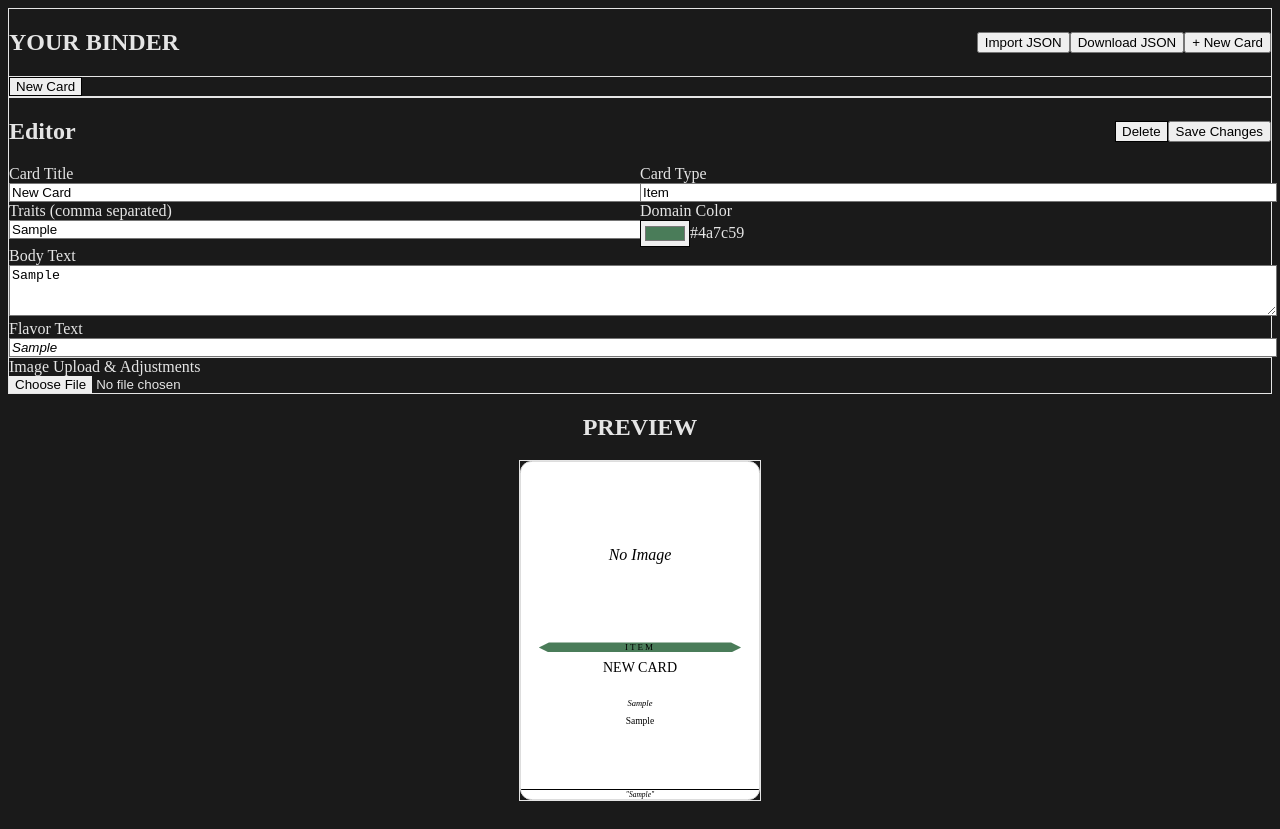
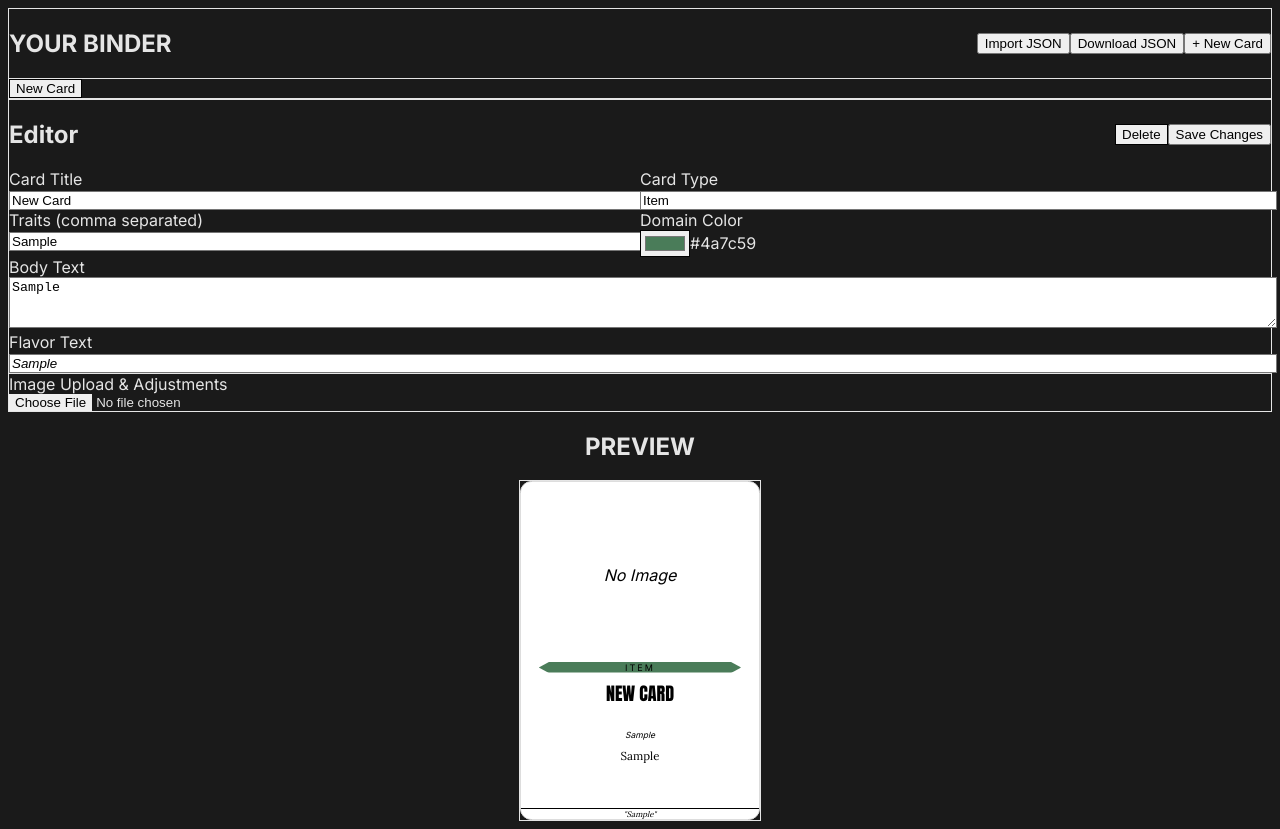
Before and after one commit to jfarschman/daggerheart-cards, a Next.js app: page / in a window 1280 px wide. Both pictures are taken after typing "Sample", "Sample", "Sample" into the empty fields and a click on the button "Save Changes". Before the commit the page ends 808 px from the top, so only its background shows below. Built offline with nearby package versions, Linux system fonts and the light colour scheme.

Commit message:
feature: control font size and placement

```diff
--- a/src/app/layout.js
+++ b/src/app/layout.js
@@ -1,28 +1,34 @@
-import { Geist, Geist_Mono } from "next/font/google";
-import "./globals.css";
+import { Inter, Anton, Lora } from 'next/font/google'
+import './globals.css'
 
-const geistSans = Geist({
-  variable: "--font-geist-sans",
-  subsets: ["latin"],
-});
+// The UI font
+const inter = Inter({ subsets: ['latin'] })
 
-const geistMono = Geist_Mono({
-  variable: "--font-geist-mono",
-  subsets: ["latin"],
-});
+// The Card Title font (Thick, condensed, heavy)
+const anton = Anton({
+  weight: '400',
+  subsets: ['latin'],
+  variable: '--font-anton'
+})
+
+// The Card Body font (Clean, legible serif)
+const lora = Lora({
+  subsets: ['latin'],
+  variable: '--font-lora'
+})
 
 export const metadata = {
-  title: "Create Next App",
-  description: "Generated by create next app",
-};
+  title: 'Daggerheart Card Forge',
+  description: 'A digital binder and print layout tool for Daggerheart homebrew.',
+}
 
 export default function RootLayout({ children }) {
   return (
-    <html
-      lang="en"
-      className={`${geistSans.variable} ${geistMono.variable} h-full antialiased`}
-    >
-      <body className="min-h-full flex flex-col">{children}</body>
+    <html lang="en">
+      {/* We inject all three font variables into the main body tag */}
+      <body className={`${inter.className} ${anton.variable} ${lora.variable}`}>
+        {children}
+      </body>
     </html>
-  );
+  )
 }
--- a/src/app/page.js
+++ b/src/app/page.js
@@ -14,7 +14,7 @@ export default function Home() {
     bodyText: "",
     flavorText: "",
     imagePath: "",
-    imageConfig: { x: 50, y: 50, scale: 1 },
+    imageConfig: { x: 50, y: 50, scale: 1, textHeight: 45, fontSize: 11.5 },
     colorTheme: "#4a7c59"
   };
 
--- a/src/components/CardEditor.js
+++ b/src/components/CardEditor.js
@@ -179,6 +179,14 @@ export default function CardEditor({ card, setCard }) {
                 className="w-full accent-blue-500"
               />
             </div>
+            {/* THE NEW FONT SIZE SLIDER */}
+            <div className="col-span-2">
+              <label className="block text-xs font-bold text-yellow-400 mb-1">Body Font Size ({card.imageConfig.fontSize || 11.5}px)</label>
+              <input
+                type="range" name="fontSize" min="9" max="15" step="0.5" value={card.imageConfig.fontSize || 11.5} onChange={handleImageConfig}
+                className="w-full accent-yellow-500"
+              />
+            </div>
           </div>
         )}
       </div>
--- a/src/components/CardPreview.js
+++ b/src/components/CardPreview.js
@@ -14,6 +14,8 @@ export default function CardPreview({ card }) {
 
   const textHeightPct = data.imageConfig.textHeight || 45;
   const imageHeightPct = 100 - textHeightPct;
+  // Extract the font size, defaulting to 11.5 if it doesn't exist yet
+  const bodyFontSize = data.imageConfig.fontSize || 11.5;
 
   return (
     <div className="dagger-card shadow-lg print:shadow-none bg-white flex flex-col relative overflow-hidden">
@@ -64,7 +66,7 @@ export default function CardPreview({ card }) {
         <div className="flex flex-col items-center w-full h-full pt-5">
 
           {/* Title */}
-          <p className="w-full text-center font-extrabold text-[14px] uppercase tracking-wider leading-none text-black">
+          <p className="w-full text-center font-[family-name:var(--font-anton)] text-[18px] uppercase tracking-wide leading-none text-black mt-1">
             {data.title}
           </p>
 
@@ -76,13 +78,16 @@ export default function CardPreview({ card }) {
           )}
 
           {/* Body Text */}
-          <div className="w-full mt-1.5 text-[9.5px] leading-snug text-center text-pretty whitespace-pre-wrap flex-grow text-gray-900 overflow-hidden">
+          <div
+            className="w-full mt-1.5 leading-snug text-center text-pretty whitespace-pre-wrap flex-grow text-gray-900 overflow-hidden font-[family-name:var(--font-lora)]"
+            style={{ fontSize: `${bodyFontSize}px` }}
+          >
             {data.bodyText}
           </div>
 
           {/* Flavor Text (Locks to the bottom) */}
           {data.flavorText && (
-            <div className="w-full text-[7.5px] italic text-gray-500 text-center mt-auto border-t border-gray-200 pt-1 leading-tight">
+            <div className="w-full text-[8px] italic text-gray-600 text-center mt-auto border-t border-gray-300 pt-1 mb-2 leading-tight font-[family-name:var(--font-lora)]">
               "{data.flavorText}"
             </div>
           )}
```
